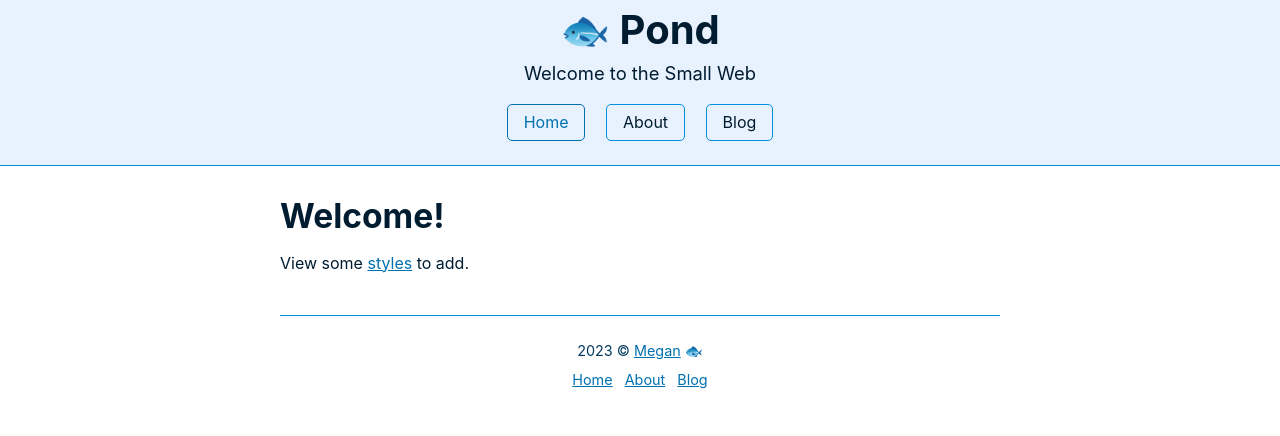
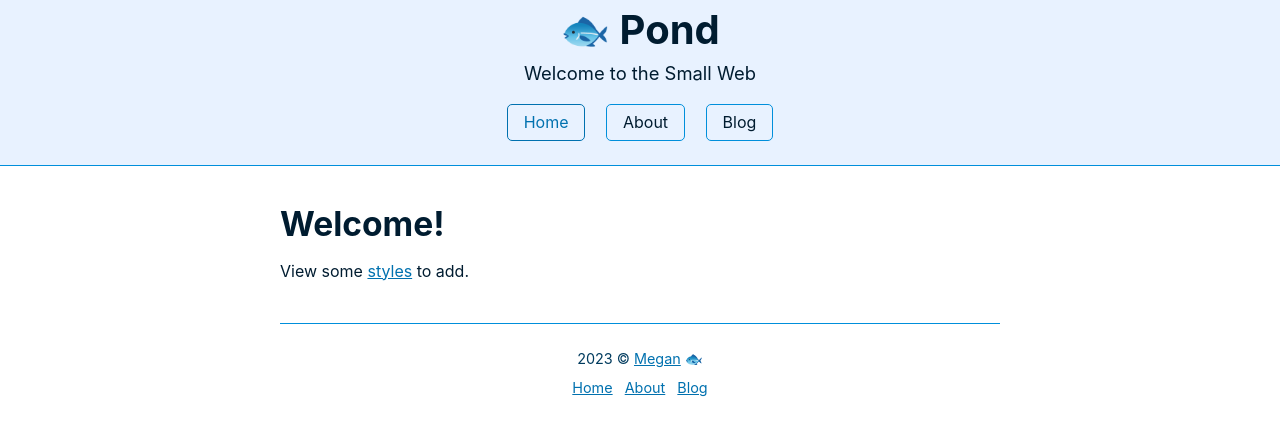
Before and after one commit to megdna/pond, a Jekyll site: the page built from index.md, in a window 1280 px wide. Shown: the top 436 px of the page. Built offline with Jekyll 4.4.1, drawn with Linux system fonts in a browser that asks for light colours.

Commit message:
Update style.css

```diff
--- a/assets/css/style.css
+++ b/assets/css/style.css
@@ -126,12 +126,11 @@
 h1, h2, h3, h4, h5, h6, p {
   overflow-wrap: break-word;
 }
-h1, h2, h3, h4 {
+h1, h2, h3 {
   line-height: 1.1;
-  margin: 1.5rem 0 0;
-  text-wrap: balance;
+  margin: 2rem 0 1rem;
 }
-h5, h6, p {
+h4, h5, h6, p {
   margin: 1rem 0;
 }
 h1 {
@@ -170,7 +169,7 @@
 }
 
 hr {
-	border: 1px dashed var(--border);
+	border: dashed var(--border);
   margin: 1rem auto;
 }
 
```
